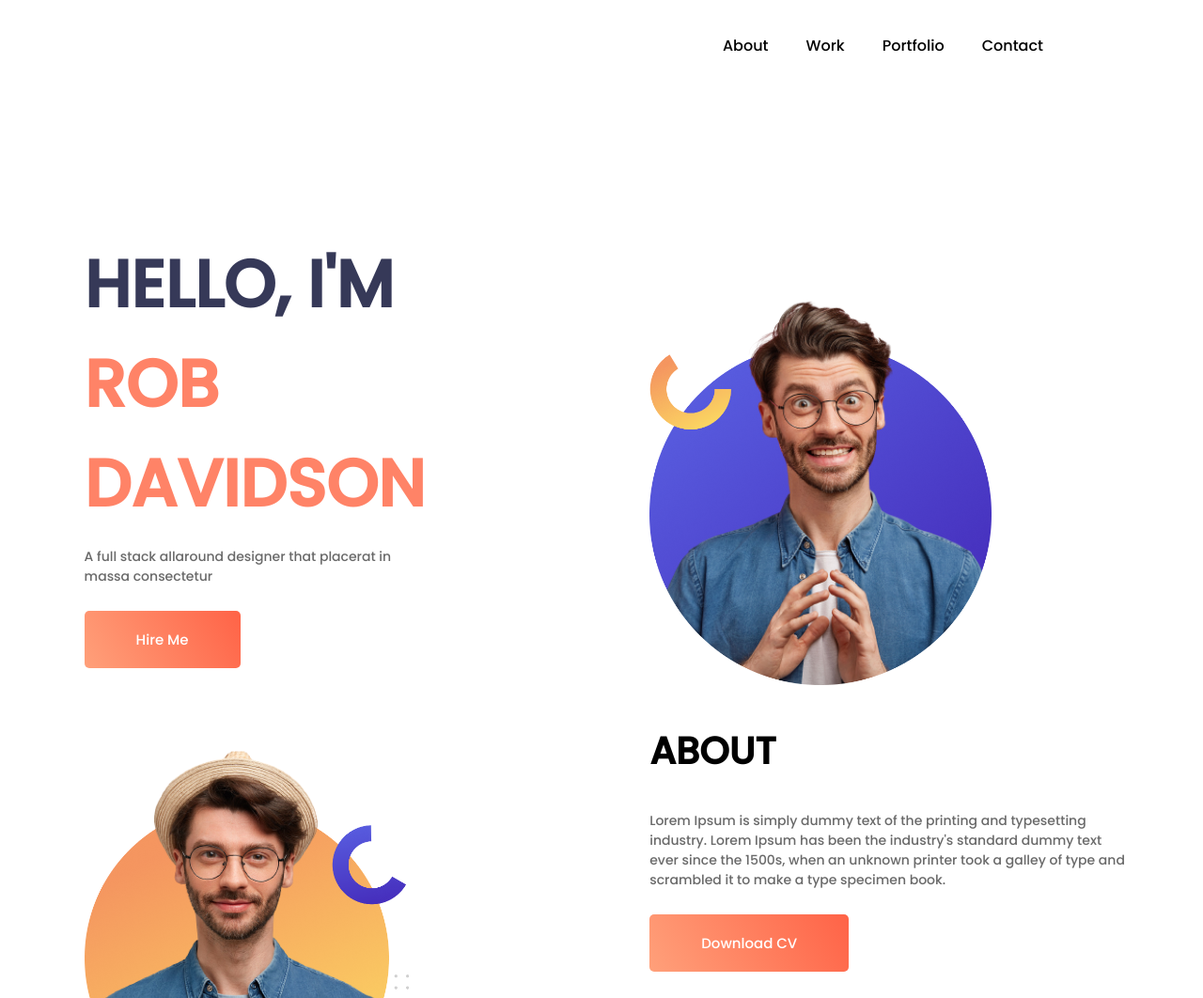
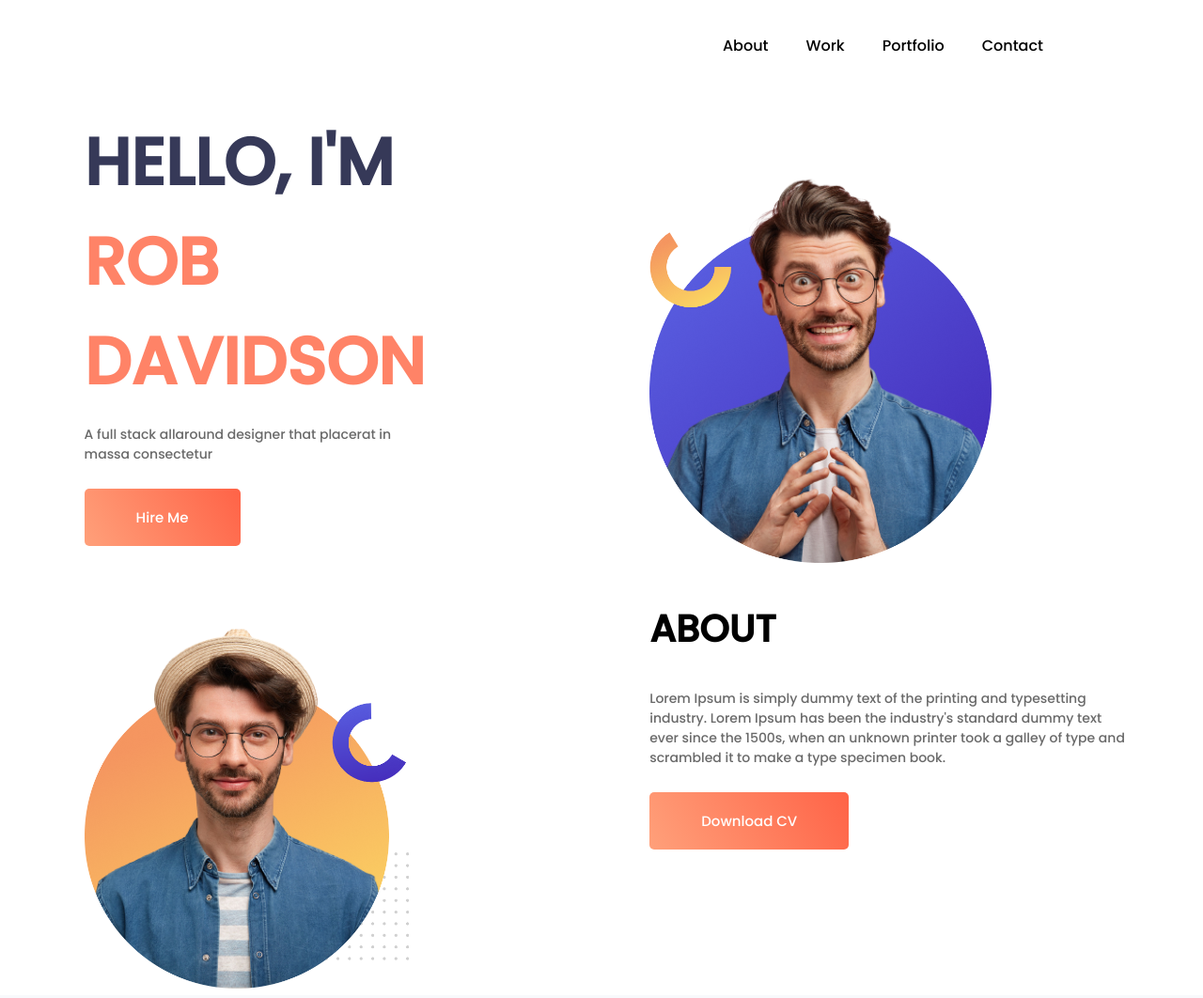
Before and after one commit to alimmondal/personal-web-portfolio, a plain HTML site: page index.html in a window 1280 px wide. Shown: the top 1062 px of the page at 94% size. Drawn offline with Linux system fonts and the light colour scheme.

Commit message:
web area

```diff
--- a/index.html
+++ b/index.html
@@ -13,7 +13,7 @@
 
 
 <body>
-    <section>
+    <section class="nav-area">
         <div class="nav">
             <ul>
                 <li><a href="#">About</a></li>
@@ -25,7 +25,9 @@
     </section>
 
 
-    <section class="welcome">
+
+
+    <section class="hello-area">
         <div class="half-width">
             <h1>Hello, I'm</h1>
             <h1 class="name-highlight">Rob Davidson</h1>
@@ -37,12 +39,11 @@
         </div>
     </section>
 
-    <section class="about">
+    <section class="about-area">
 
         <div class="half-width">
             <img src="images/do not use this pic2.png" alt="" />
         </div>
-
         <div class="half-width">
             <h2>ABOUT</h2>
             <p>Lorem Ipsum is simply dummy text of the printing and typesetting industry. Lorem Ipsum has been the industry's standard dummy text ever since the 1500s, when an unknown printer took a galley of type and scrambled it to make a type specimen
@@ -55,7 +56,7 @@
 
     <section class="latest-work">
         <h2 class="h-2"><span class="name-highlight">LATEST</span> WORKING PROJECT</h2>
-        <div id="box-1" class="triple-width single-box">
+        <div class="triple-width single-box">
             <img src="images/image 4.png" alt="" />
             <h3>Power-x-gym (gym website)</h3>
             <p>Lorem Ipsum is simply dummy text of the printing and typesetting industry</p>
--- a/style.css
+++ b/style.css
@@ -6,7 +6,9 @@
     a {
         text-decoration: none;
     }
-
+    .nav-area{
+        padding-bottom: 120px;
+    }
     .nav {
         float: right;
         margin-right: 150px;
@@ -24,6 +26,12 @@
         color: #000000;
     }
 
+
+
+
+.hello-area{
+    padding-bottom: 150px;
+}
     .half-width {
         float: left;
         width: 40%;
@@ -44,17 +52,24 @@
         font-size: 15px;
     }
 
-    section {
-        padding-bottom: 150px;
-    }
+
+
+
 
     section img {
         width: 71%;
     }
 
-    .welcome {
-        margin-top: 100px;
-    }
+
+
+
+
+   .hello-area{
+       padding-bottom: 150px;
+   }
+   .about-area{
+    padding-bottom: 150px;
+}
 
     h1 {
         font-size: 70px;
@@ -81,12 +96,18 @@
         font-size: 14px;
     }
 
+
+
+
+
     .latest-work {
         background-color: #F8F9FC;
         height: 500px;
         width: 100%;
         overflow: hidden;
         margin-top: 100px;
+        padding-bottom: 150px;
+
     }
 
     .h-2 {
```
